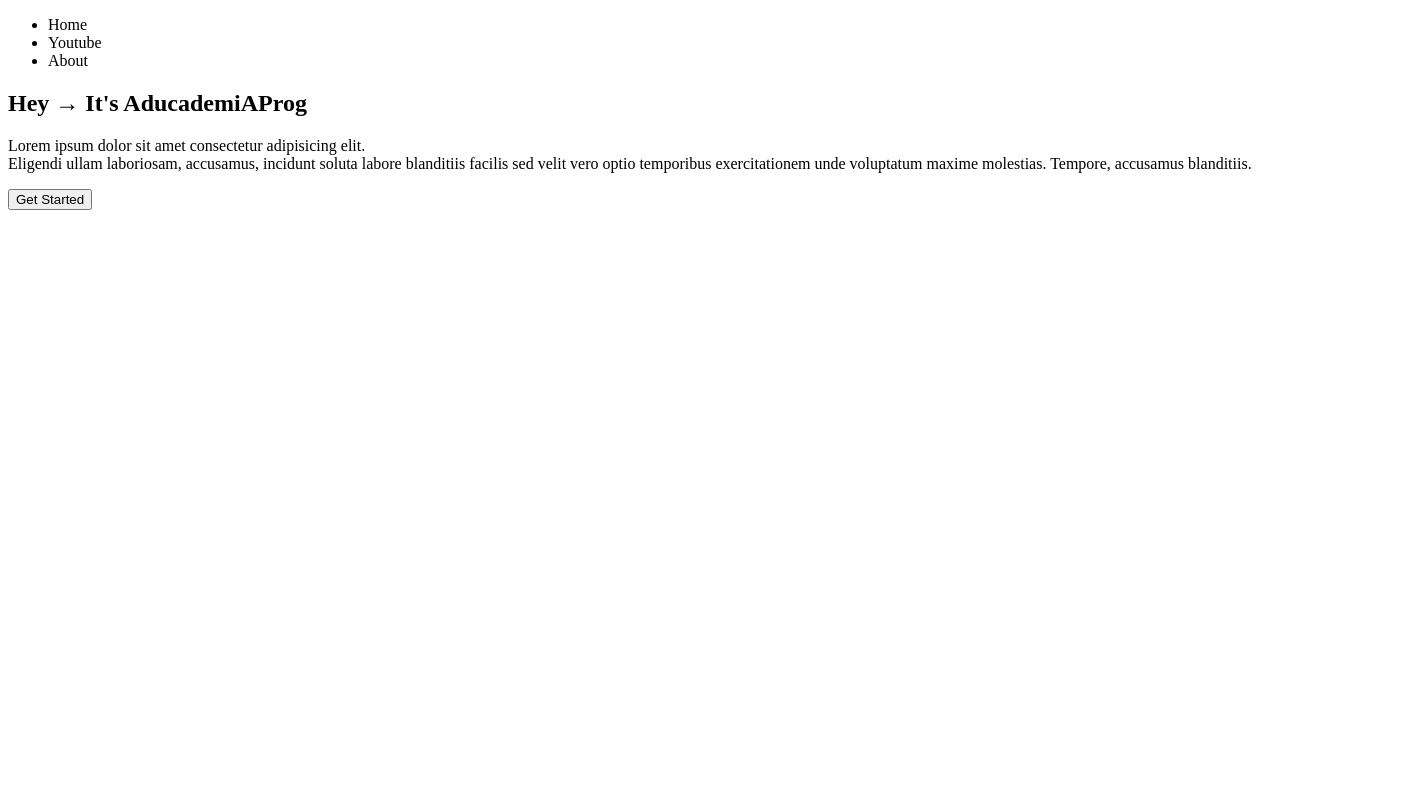
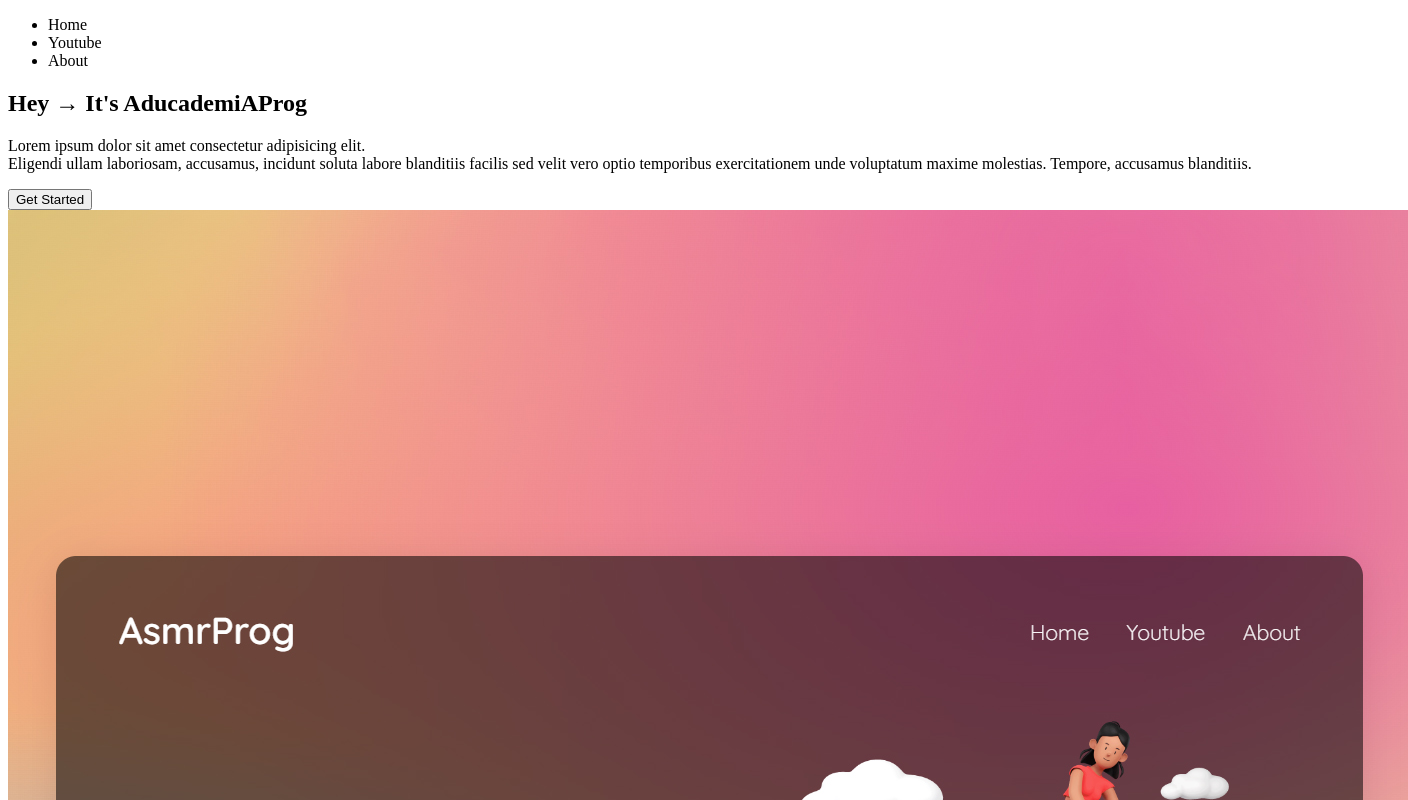
Before and after one commit to Shadowsilver07/ASMR-Portfolio-Plane, a plain HTML site: page index.html in a window 1280 px wide. Shown: the top 800 px of the page, 1408 px wide, since content can reach past the window. Drawn offline with Linux system fonts and the light colour scheme.

Commit message:
Updated Time

```diff
--- a/index.html
+++ b/index.html
@@ -32,7 +32,7 @@
                     </p>
                     <button>Get Started</button>
                     <div class="image-wrapper"></div>
-                    <img src="" alt="">
+                    <img src="./sources/plane.jpg" alt="">
                 </div>
             </div>
 
```
Also changed, not shown: 1 other file.
